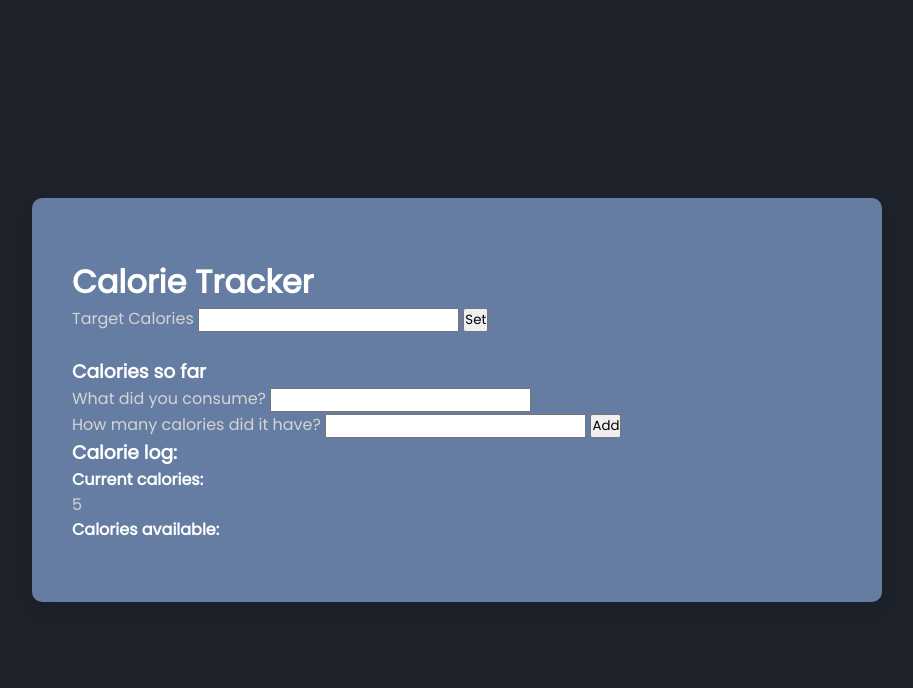
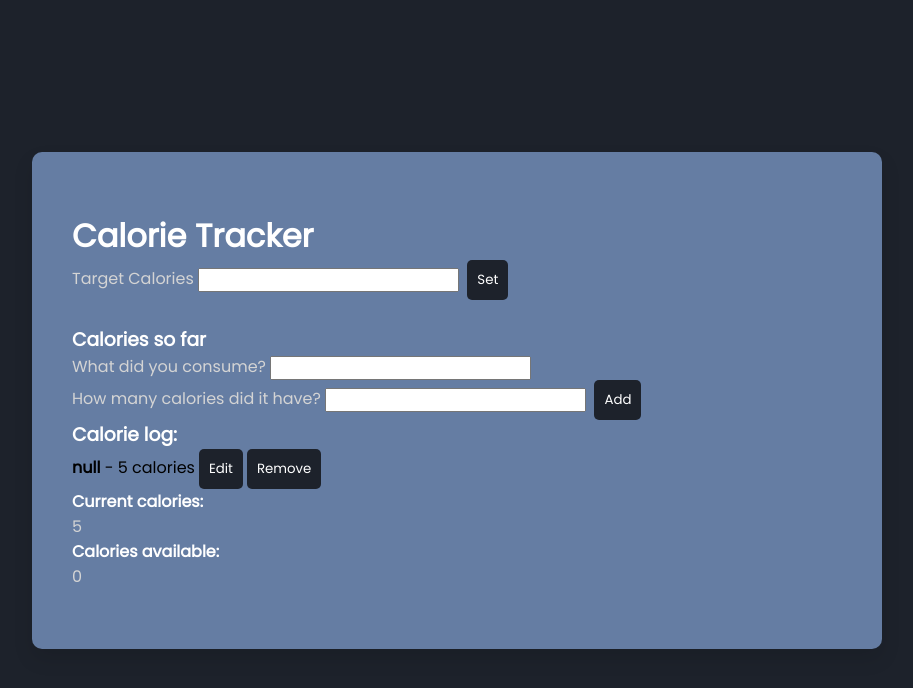
Before and after one commit to sspeedwagonn/calories_tracker, a plain HTML site: page index.html in a window 1280 px wide. Both pictures are taken after typing "Sample", "5" into the empty fields and a click on the button "Add". Shown: the whole page, without its empty margins (183-1096 px from the left). Drawn offline with Linux system fonts and the light colour scheme.

Commit message:
Completed calorie counter with full styling

```diff
--- a/index.html
+++ b/index.html
@@ -3,7 +3,7 @@
 <head>
     <meta charset="utf-8">
     <meta http-equiv="X-UA-Compatible" content="IE=edge">
-        <title></title>
+    <title>Calorie Tracker</title>
     <meta name="description" content="A calorie tracking app">
     <meta name="viewport" content="width=device-width, initial-scale=1">
     <link rel="stylesheet" href="style.css">
@@ -27,10 +27,14 @@
     </form>
 
     <h3>Calorie log:</h3>
+    <div id="log" class="log-container"></div>
+
     <h4>Current calories:</h4>
     <p id="current"></p>
+
     <h4>Calories available:</h4>
     <p id="available"></p>
+
     <script src="index.js" async defer></script>
 </div>
 </body>
--- a/index.js
+++ b/index.js
@@ -1,25 +1,12 @@
 const currentCalories = document.getElementById("current");
 const caloriesAvailable = document.getElementById("available");
+const logContainer = document.getElementById("log");
 
-currentCalories.innerHTML = 0;
+let targetCaloriesValue = 0;
+let consumedItems = [];
 
-let form = document.querySelector(".add");
-
-form.addEventListener("submit", function (e) {
-    e.preventDefault();
-
-    let formdata = new FormData(this);
-    let input = parseFloat(formdata.get("amount"));
-
-    let currentCaloriesValue = parseFloat(currentCalories.innerHTML);
-
-    if (!isNaN(input)) {
-        let newCalories = currentCaloriesValue + input;
-        currentCalories.innerHTML = newCalories.toFixed(2).replace(/\.00$/, "");
-    }
-
-    this.reset();
-});
+currentCalories.innerHTML = "0";
+caloriesAvailable.innerHTML = "0";
 
 let calForm = document.querySelector(".calories");
 
@@ -30,9 +17,90 @@ calForm.addEventListener("submit", function (e) {
     let availInput = parseFloat(availForm.get("calories"));
 
     if (!isNaN(availInput)) {
-        let availCalData = availInput;
-        caloriesAvailable.innerHTML = availInput.toFixed(2).replace(/\.00$/, "");
+        targetCaloriesValue = availInput;
+        caloriesAvailable.innerHTML = targetCaloriesValue.toFixed(0);
     }
 
     this.reset();
 });
+
+let form = document.querySelector(".add");
+
+form.addEventListener("submit", function (e) {
+    e.preventDefault();
+
+    let formdata = new FormData(this);
+    let item = formdata.get("consume");
+    let input = parseFloat(formdata.get("amount"));
+
+    let currentCaloriesValue = parseFloat(currentCalories.innerHTML);
+    let availableCaloriesValue = parseFloat(caloriesAvailable.innerHTML);
+
+    if (!isNaN(input)) {
+        let newCalories = currentCaloriesValue + input;
+        currentCalories.innerHTML = newCalories.toFixed(2).replace(/\.00$/, "");
+
+        let newAvailableCalories = availableCaloriesValue - input;
+        if (newAvailableCalories >= 0) {
+            caloriesAvailable.innerHTML = newAvailableCalories.toFixed(0);
+        } else {
+            caloriesAvailable.innerHTML = "0";
+        }
+
+        consumedItems.push({ item, calories: input });
+        updateLog();
+    }
+
+    this.reset();
+});
+
+function updateLog() {
+    logContainer.innerHTML = "";
+    consumedItems.forEach((item, index) => {
+        let logItem = document.createElement("div");
+        logItem.classList.add("log-item");
+        logItem.innerHTML = `<strong>${item.item}</strong> - ${item.calories.toFixed(0)} calories`;
+
+        let editButton = document.createElement("button");
+        editButton.textContent = "Edit";
+        editButton.addEventListener("click", () => editItem(index));
+        logItem.appendChild(editButton);
+
+        let removeButton = document.createElement("button");
+        removeButton.textContent = "Remove";
+        removeButton.addEventListener("click", () => removeItem(index, item.calories));
+        logItem.appendChild(removeButton);
+
+        logContainer.appendChild(logItem);
+    });
+}
+
+function editItem(index) {
+    let newCalories = parseFloat(prompt("Enter new calories for this item:"));
+    if (!isNaN(newCalories) && newCalories >= 0) {
+        consumedItems[index].calories = newCalories;
+        updateLog();
+        updateCalories();
+    }
+}
+
+function removeItem(index, calories) {
+    consumedItems.splice(index, 1);
+    updateLog();
+    updateCalories(calories);
+}
+
+function updateCalories(removedCalories = 0) {
+    let totalCalories = consumedItems.reduce((total, item) => total + item.calories, 0);
+    let currentCaloriesValue = totalCalories;
+
+    let availableCaloriesValue = targetCaloriesValue - totalCalories;
+    if (availableCaloriesValue < 0) {
+        availableCaloriesValue = 0;
+    }
+
+    currentCalories.innerHTML = currentCaloriesValue.toFixed(2).replace(/\.00$/, "");
+    caloriesAvailable.innerHTML = availableCaloriesValue.toFixed(0);
+}
+
+updateLog();
--- a/style.css
+++ b/style.css
@@ -24,6 +24,24 @@ label, p {
     color: #d4d4d4;
 }
 
+button {
+    border-radius: 5px;
+    background-color: #1d222b;
+    padding: 10px;
+    align-items: center;
+    border: none;
+    color: white;
+    transition-duration: 0.4s;
+    -webkit-transition-duration: 0.4s;
+    justify-content: space-between;
+    margin-left: 4px;
+}
+
+button:hover {
+    color:#d4d4d4;
+    cursor: pointer;
+}
+
 .wrapper {
     width: 850px;
     gap: 70px;
```
Lines whose indentation alone changed are shown as unchanged.
